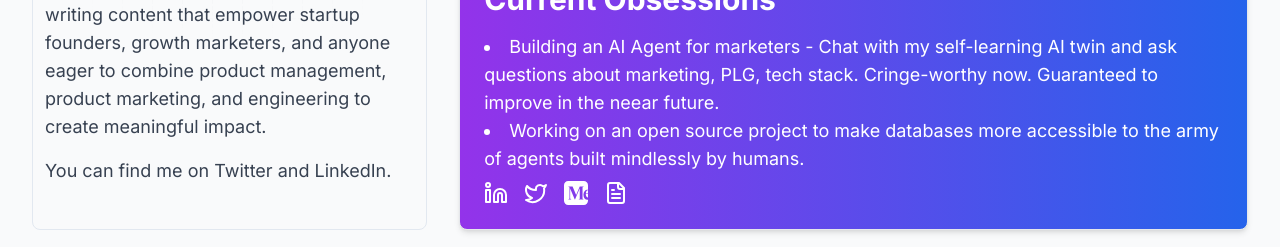
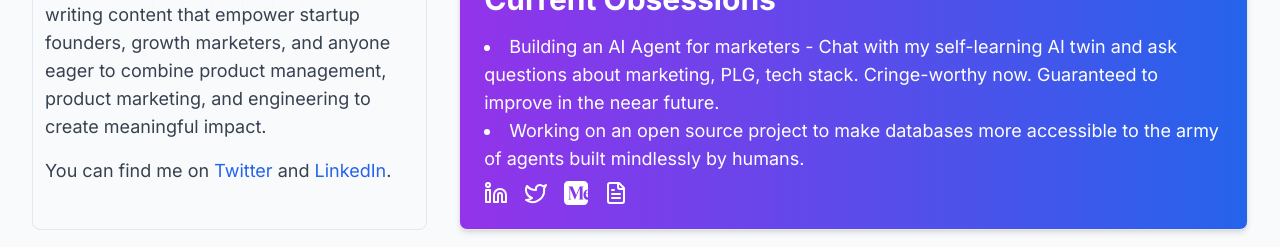
Before and after one commit to madhukarkumar/mk-vercel-portfolio, a Next.js app: page / in a window 1280 px wide. Shown: the part 764-1011 px from the top of the page. Built offline with nearby package versions, Linux system fonts and the light colour scheme.

Commit message:
added links

```diff
--- a/app/page.tsx
+++ b/app/page.tsx
@@ -55,7 +55,17 @@ export default function Page() {
                     <p>
                       I thrive at the intersection of technology and creativity, building solutions and writing content that empower startup founders, growth marketers, and anyone eager to combine product management, product marketing, and engineering to create meaningful impact.
                     </p>
-                    <p>You can find me on Twitter and LinkedIn.</p>
+                    <p>
+                      You can find me on{' '}
+                      <Link href="https://x.com/madhukarkumar" target="_blank" rel="noopener noreferrer" className="text-blue-600 dark:text-blue-400 hover:underline">
+                        Twitter
+                      </Link>
+                      {' '}and{' '}
+                      <Link href="http://linkedin.com/in/madhukarkumar" target="_blank" rel="noopener noreferrer" className="text-blue-600 dark:text-blue-400 hover:underline">
+                        LinkedIn
+                      </Link>
+                      .
+                    </p>
                   </div>
                 </div>
               </div>
```
